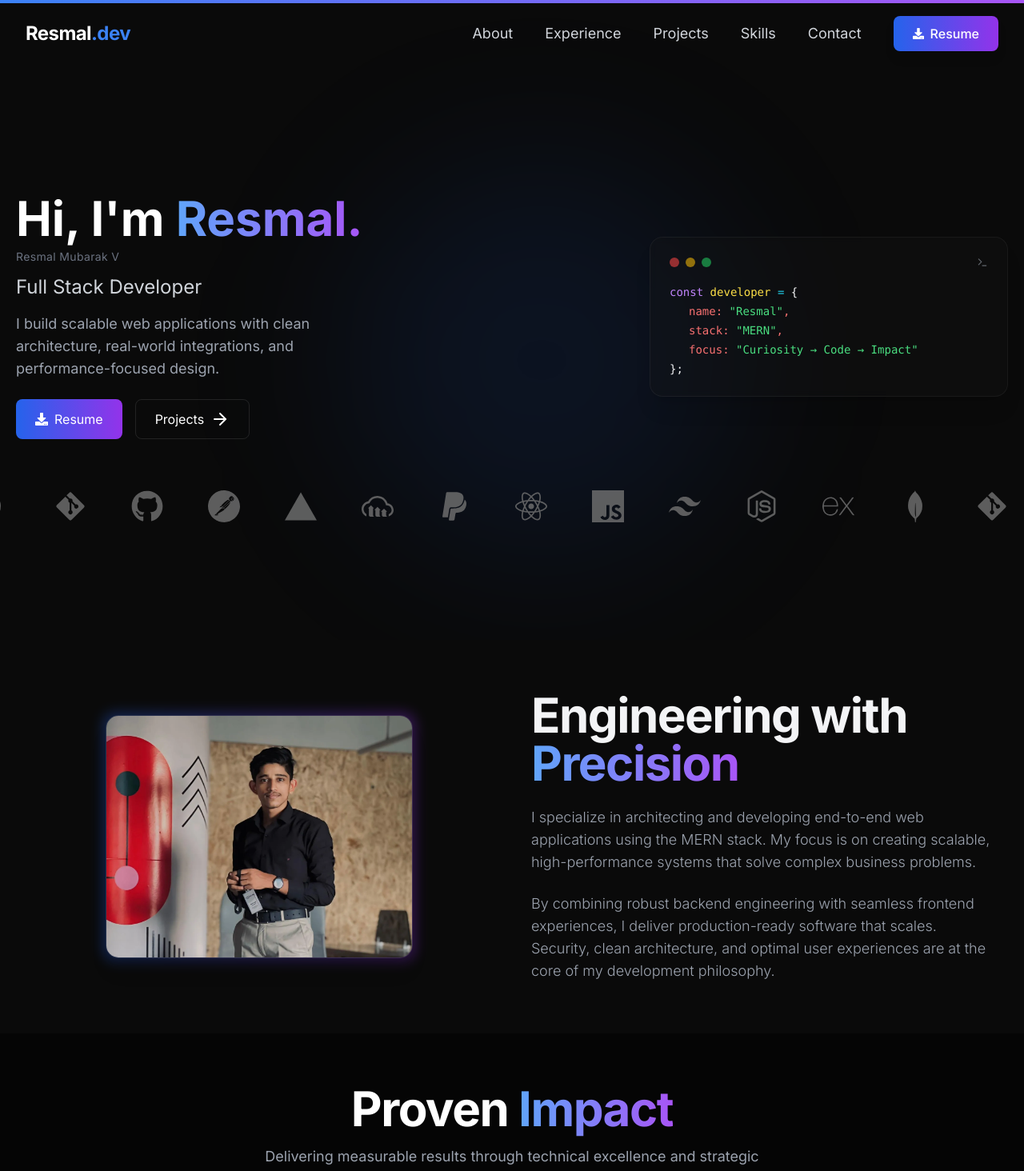
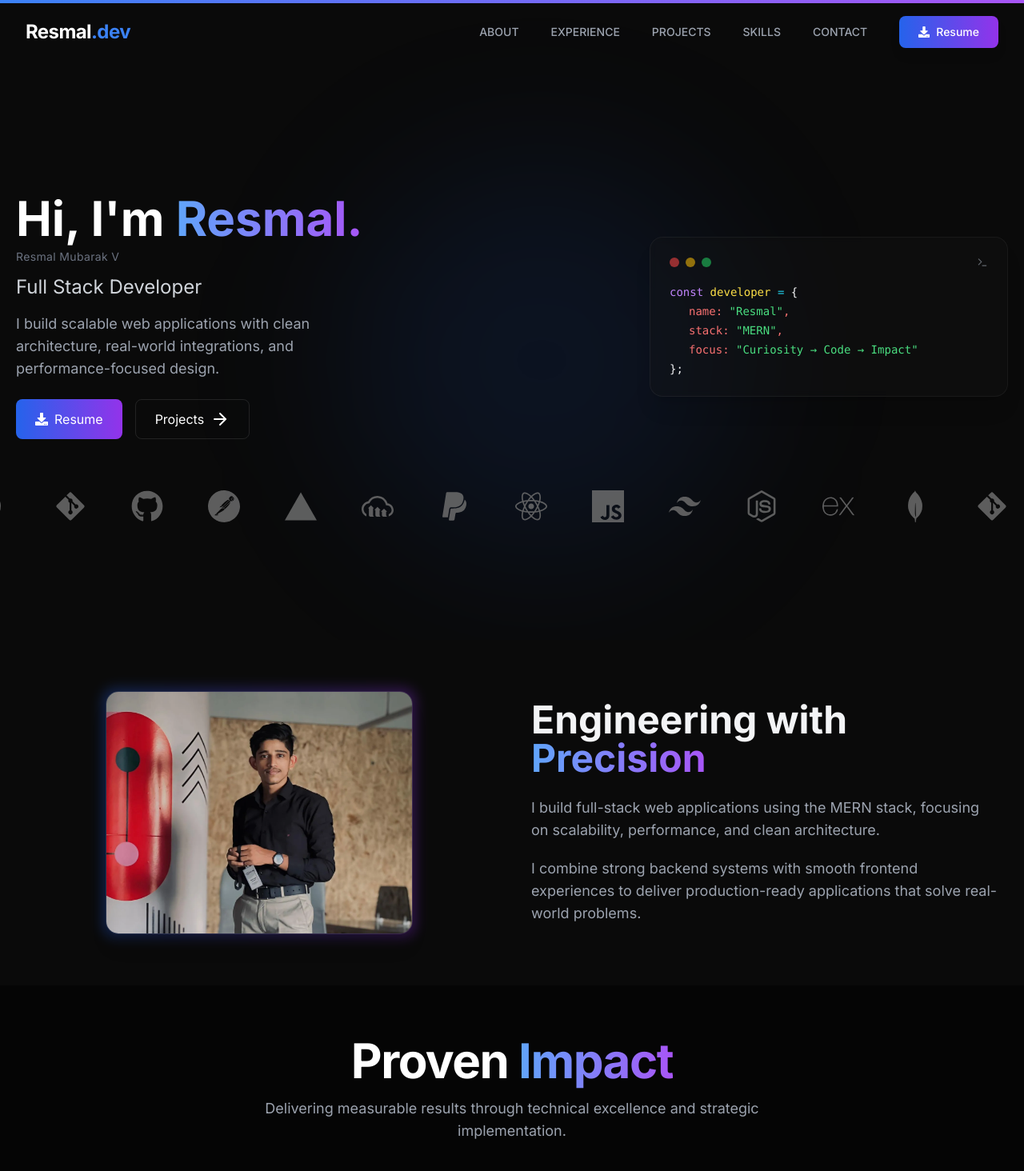
Before and after one commit to ResmalMubarakV/portfolio, a React (Vite) app: page / in a window 1280 px wide. Shown: the top 1464 px of the page at 80% size. Built offline with nearby package versions, Linux system fonts and the light colour scheme.

Commit message:
optimized perfomance

```diff
--- a/index.html
+++ b/index.html
@@ -5,22 +5,40 @@
     <meta name="viewport" content="width=device-width, initial-scale=1.0" />
 
     <!-- SEO -->
-    <meta name="description" content="Resmal Mubarak V - Full Stack Developer specializing in MERN stack, building scalable web applications with clean architecture and real-world performance." />
-    <meta name="keywords" content="Resmal Mubarak, Full Stack Developer, MERN Stack, React, Node.js, Portfolio" />
+    <meta
+      name="description"
+      content="Resmal Mubarak V - Full Stack Developer specializing in MERN stack, building scalable web applications with clean architecture and real-world performance."
+    />
+    <meta
+      name="keywords"
+      content="Resmal Mubarak, Full Stack Developer, MERN Stack, React, Node.js, Portfolio"
+    />
     <meta name="author" content="Resmal Mubarak V" />
 
-    <!-- Open Graph (LinkedIn, WhatsApp, etc.) -->
+    <!-- Open Graph -->
     <meta property="og:title" content="Resmal Mubarak V | Full Stack Developer" />
-    <meta property="og:description" content="Building scalable web apps with MERN stack and clean architecture." />
+    <meta
+      property="og:description"
+      content="Building scalable web apps with MERN stack and clean architecture."
+    />
     <meta property="og:type" content="website" />
     <meta property="og:url" content="https://resmal-portfolio.vercel.app" />
-    <meta property="og:image" content="https://resmal-portfolio.vercel.app/preview.webp" />
+    <meta
+      property="og:image"
+      content="https://resmal-portfolio.vercel.app/preview.webp"
+    />
 
-    <!-- Twitter (optional but pro) -->
+    <!-- Twitter -->
     <meta name="twitter:card" content="summary_large_image" />
     <meta name="twitter:title" content="Resmal Mubarak V | Full Stack Developer" />
-    <meta name="twitter:description" content="Building scalable web apps with MERN stack and clean architecture." />
-    <meta name="twitter:image" content="https://resmal-portfolio.vercel.app/preview.webp" />
+    <meta
+      name="twitter:description"
+      content="Building scalable web apps with MERN stack and clean architecture."
+    />
+    <meta
+      name="twitter:image"
+      content="https://resmal-portfolio.vercel.app/preview.webp"
+    />
 
     <!-- Favicon -->
     <link rel="icon" type="image/png" href="/rm.png" />
@@ -28,8 +46,14 @@
     <!-- Title -->
     <title>Resmal Mubarak V | Full Stack Developer</title>
 
-    <!-- Font -->
-    <link href="https://fonts.googleapis.com/css2?family=Inter:wght@300;400;600;700&display=swap" rel="stylesheet">
+    <!-- Font Optimization -->
+    <link rel="preconnect" href="https://fonts.googleapis.com" />
+    <link rel="preconnect" href="https://fonts.gstatic.com" crossorigin />
+
+    <link
+      href="https://fonts.googleapis.com/css2?family=Inter:wght@300;400;600;700&display=swap"
+      rel="stylesheet"
+    />
   </head>
 
   <body>
--- a/src/components/About.jsx
+++ b/src/components/About.jsx
@@ -6,46 +6,48 @@ const About = () => {
   return (
     <section id="about" className="relative py-12 md:py-16">
       <div className="container mx-auto px-5 sm:px-6 md:px-8">
-          <div className="grid grid-cols-1 lg:grid-cols-2 gap-8 lg:gap-12 items-center text-left">
-            {/* Left/Top Column: Profile Image */}
+        <div className="grid grid-cols-1 lg:grid-cols-2 gap-8 lg:gap-12 items-center">
+
+          {/* IMAGE */}
           <motion.div
             initial={{ opacity: 0, x: -20 }}
             whileInView={{ opacity: 1, x: 0 }}
             viewport={{ once: true }}
             transition={{ duration: 0.6 }}
-              className="flex justify-center mb-8 lg:mb-0"
+            className="flex justify-center"
           >
             <div className="relative group w-full max-w-sm">
-                {/* Soft glow shadow effect */}
               <div className="absolute -inset-1 bg-gradient-to-r from-blue-600 to-purple-600 rounded-2xl blur opacity-30 group-hover:opacity-50 transition duration-500"></div>
-                {/* Image */}
+
               <img
                 src={profileImage}
                 alt="Resmal Mubarak V"
+                decoding="async"
                 className="relative rounded-2xl shadow-xl w-full object-cover border border-white/10 group-hover:scale-[1.02] transition-transform duration-500"
               />
             </div>
           </motion.div>
 
-            {/* Right/Bottom Column: Text Content */}
+          {/* TEXT */}
           <motion.div
             initial={{ opacity: 0, x: 20 }}
             whileInView={{ opacity: 1, x: 0 }}
-              viewport={{ once: true }}
-              transition={{ duration: 0.6, delay: 0.2 }}
+            transition={{ duration: 0.6 }}
           >
-              <h2 className="text-3xl sm:text-4xl md:text-5xl lg:text-6xl font-bold mb-6 tracking-tight">
+            <h2 className="text-3xl sm:text-4xl md:text-5xl font-bold mb-6">
               Engineering with <span className="text-gradient">Precision</span>
             </h2>
-              <div className="space-y-6 text-sm sm:text-base md:text-lg text-gray-400 font-light leading-relaxed">
+
+            <div className="space-y-5 text-gray-400 text-sm md:text-lg leading-relaxed">
               <p>
-                  I specialize in architecting and developing end-to-end web applications using the MERN stack. My focus is on creating scalable, high-performance systems that solve complex business problems.
+                I build full-stack web applications using the MERN stack, focusing on scalability, performance, and clean architecture.
               </p>
               <p>
-                  By combining robust backend engineering with seamless frontend experiences, I deliver production-ready software that scales. Security, clean architecture, and optimal user experiences are at the core of my development philosophy.
+                I combine strong backend systems with smooth frontend experiences to deliver production-ready applications that solve real-world problems.
               </p>
             </div>
           </motion.div>
+
         </div>
       </div>
     </section>
--- a/src/components/Navbar.jsx
+++ b/src/components/Navbar.jsx
@@ -16,11 +16,11 @@ const Navbar = () => {
   }, []);
 
   const navLinks = [
-    { name: 'About', href: '#about' },
-    { name: 'Experience', href: '#experience' },
-    { name: 'Projects', href: '#projects' },
-    { name: 'Skills', href: '#skills' },
-    { name: 'Contact', href: '#contact' },
+    { name: 'ABOUT', href: '#about' },
+    { name: 'EXPERIENCE', href: '#experience' },
+    { name: 'PROJECTS', href: '#projects' },
+    { name: 'SKILLS', href: '#skills' },
+    { name: 'CONTACT', href: '#contact' },
   ];
 
   return (
@@ -33,37 +33,50 @@ const Navbar = () => {
     >
       <div className="max-w-7xl mx-auto px-5 sm:px-6 md:px-8 flex items-center justify-between">
 
-        {/* Logo (slightly balanced) */}
+        {/* Logo */}
         <a href="#" className="text-lg sm:text-xl md:text-xl lg:text-2xl font-bold text-white tracking-tight">
           Resmal<span className="text-blue-500">.dev</span>
         </a>
 
-        {/* Desktop + Tablet Nav */}
-        <div className="hidden md:flex items-center
-                        space-x-6 md:space-x-6 lg:space-x-10">
+        {/* Desktop Nav */}
+        <div className="hidden md:flex items-center space-x-6 lg:space-x-10">
 
           {navLinks.map((link) => (
             <a
               key={link.name}
               href={link.href}
               className="
-                text-sm md:text-sm lg:text-base xl:text-lg
-                text-gray-300 hover:text-white
-                transition duration-300
+                relative
+                text-xs md:text-sm lg:text-sm
+                font-medium
+                text-gray-400
+                transition-all duration-300
+
+                hover:text-transparent
+                hover:bg-clip-text
+                hover:bg-gradient-to-r hover:from-blue-400 hover:to-purple-500
               "
             >
               {link.name}
+
+              {/* Underline Gradient */}
+              <span className="
+                absolute left-0 -bottom-1 w-0 h-[2px]
+                bg-gradient-to-r from-blue-500 to-purple-500
+                transition-all duration-300
+                group-hover:w-full
+              "></span>
             </a>
           ))}
 
-          {/* Resume Button (scaled properly) */}
+          {/* Resume Button */}
           <a
             href="/Resmal_MERN_FullStack_Developer.pdf"
             download
             className="
               flex items-center space-x-2
               px-4 py-2 md:px-4 md:py-2 lg:px-6 lg:py-2.5
-              text-sm md:text-sm lg:text-base
+              text-xs md:text-sm lg:text-sm
               font-medium text-white
               bg-gradient-to-r from-blue-600 to-purple-600
               rounded-lg shadow-lg
@@ -76,7 +89,7 @@ const Navbar = () => {
 
         </div>
 
-        {/* Mobile Hamburger */}
+        {/* Mobile Button */}
         <div className="flex md:hidden items-center">
           <button
             onClick={() => setIsOpen(!isOpen)}
@@ -87,7 +100,7 @@ const Navbar = () => {
         </div>
       </div>
 
-      {/* Mobile Dropdown (unchanged – already good) */}
+      {/* Mobile Dropdown */}
       <AnimatePresence>
         {isOpen && (
           <motion.div
```
Also changed, not shown: src/components/Projects.jsx (+10 -15 lines). Lines whose indentation alone changed are shown as unchanged.
